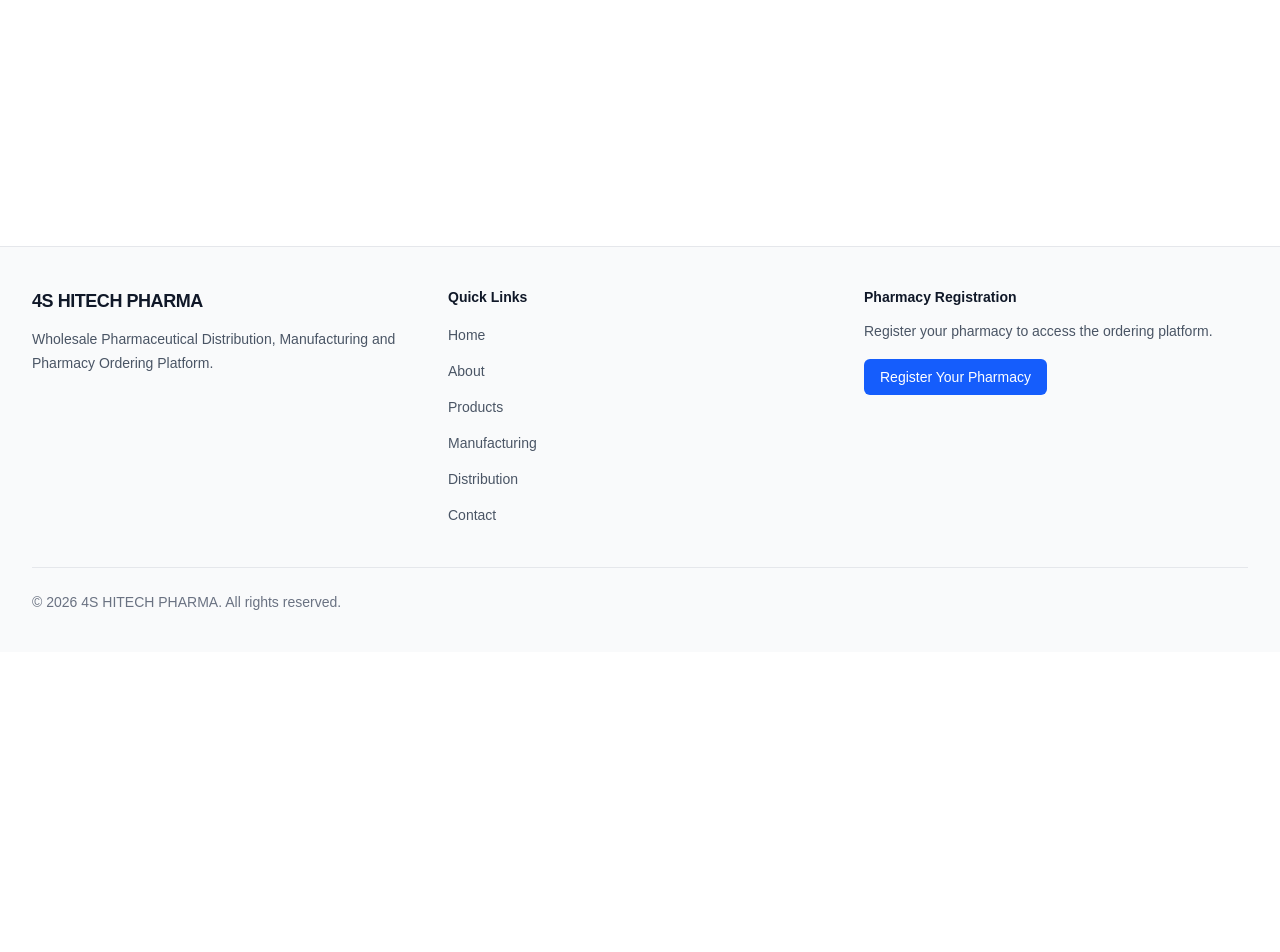
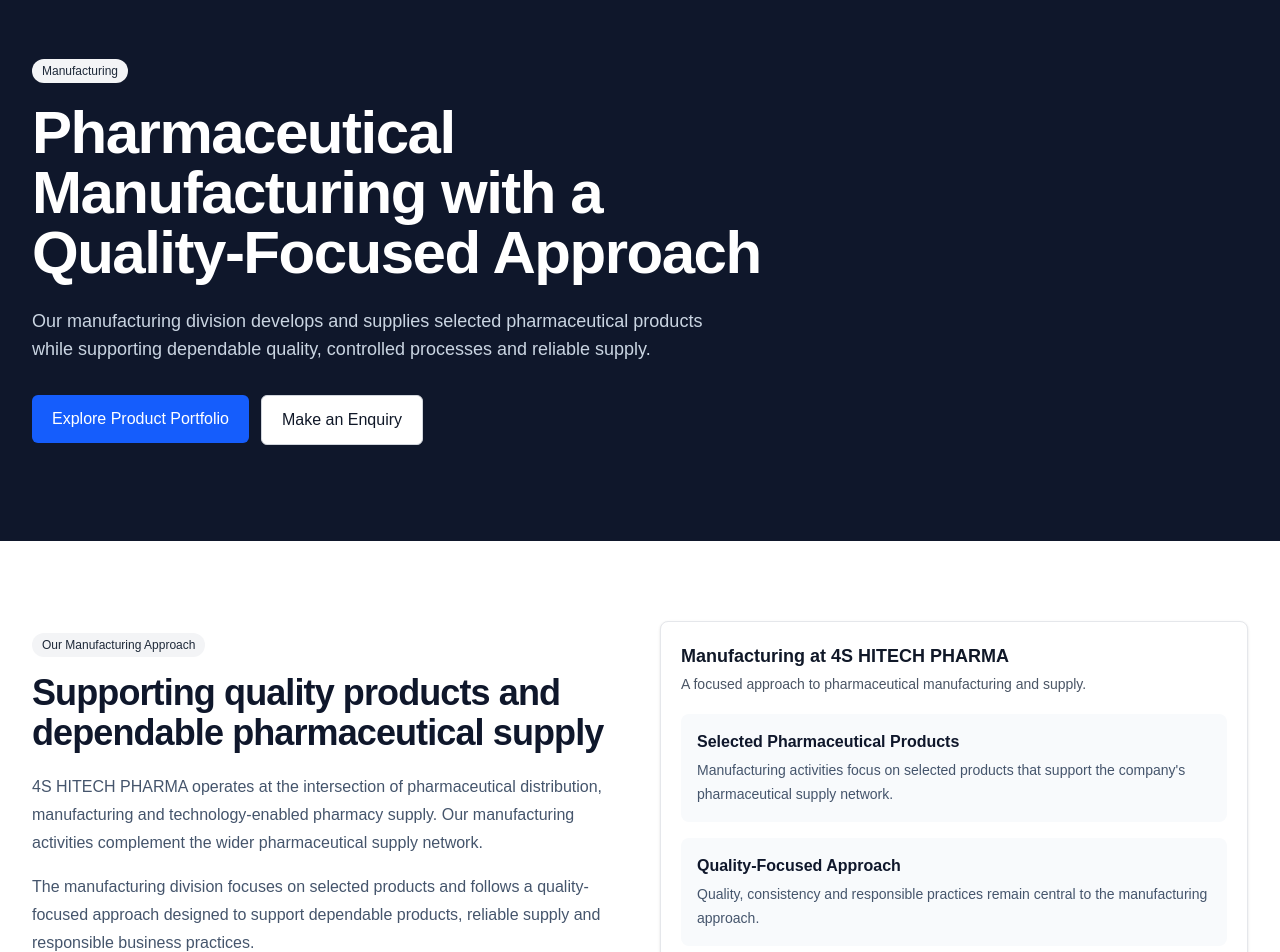
Before and after one commit to SHarshitha11/4s-hitech-pharma, a Next.js app: page /manufacturing in a window 1280 px wide. Shown: the part 148-1100 px from the top of the page. Before the commit the page ends 800 px from the top, so only its background shows below. Built offline with nearby package versions, Linux system fonts and the light colour scheme.

Commit message:
feat: build manufacturing page

```diff
--- a/src/app/(public)/manufacturing/page.tsx
+++ b/src/app/(public)/manufacturing/page.tsx
@@ -1 +1,270 @@
-export default function ManufacturingPage() { return <main><h1>Manufacturing</h1></main>; }
+import Link from "next/link";
+
+import { Badge, Button, Card } from "@/components/ui";
+
+const capabilities = [
+  {
+    title: "Product Development",
+    description:
+      "Development and supply of selected pharmaceutical products with a focus on dependable quality and consistent processes.",
+  },
+  {
+    title: "Controlled Processes",
+    description:
+      "Structured manufacturing processes designed to support quality, consistency and reliable pharmaceutical supply.",
+  },
+  {
+    title: "Quality-Focused Operations",
+    description:
+      "Quality considerations are integrated across manufacturing activities to support dependable products and supply.",
+  },
+  {
+    title: "Reliable Supply",
+    description:
+      "Manufacturing activities support the wider distribution network and help maintain dependable product availability.",
+  },
+];
+
+const qualityApproach = [
+  {
+    title: "Quality",
+    description:
+      "Quality is treated as a core part of the manufacturing and supply approach.",
+  },
+  {
+    title: "Consistency",
+    description:
+      "Controlled and structured processes support consistent manufacturing outcomes.",
+  },
+  {
+    title: "Responsible Practices",
+    description:
+      "Manufacturing activities are approached with responsible business practices and dependable operations.",
+  },
+  {
+    title: "Continuous Improvement",
+    description:
+      "Technology and structured processes support ongoing improvement in pharmaceutical operations.",
+  },
+];
+
+export default function ManufacturingPage() {
+  return (
+    <main className="min-w-0 overflow-x-hidden">
+      {/* Hero Section */}
+      <section className="bg-slate-900 px-4 py-16 text-white sm:px-6 lg:px-8 lg:py-24">
+        <div className="mx-auto w-full max-w-7xl">
+          <div className="max-w-3xl">
+            <Badge>Manufacturing</Badge>
+
+            <h1 className="mt-5 break-words text-4xl font-bold tracking-tight sm:text-5xl lg:text-6xl">
+              Pharmaceutical Manufacturing with a Quality-Focused Approach
+            </h1>
+
+            <p className="mt-6 max-w-2xl break-words text-base leading-7 text-slate-300 sm:text-lg">
+              Our manufacturing division develops and supplies selected
+              pharmaceutical products while supporting dependable quality,
+              controlled processes and reliable supply.
+            </p>
+
+            <div className="mt-8 flex flex-col gap-3 sm:flex-row">
+              <Link href="/products">
+                <Button variant="primary" size="lg">
+                  Explore Product Portfolio
+                </Button>
+              </Link>
+
+              <Link href="/contact">
+                <Button variant="outline" size="lg">
+                  Make an Enquiry
+                </Button>
+              </Link>
+            </div>
+          </div>
+        </div>
+      </section>
+
+      {/* Manufacturing Overview */}
+      <section className="px-4 py-14 sm:px-6 lg:px-8 lg:py-20">
+        <div className="mx-auto w-full max-w-7xl">
+          <div className="grid min-w-0 gap-10 lg:grid-cols-2 lg:items-center">
+            <div className="min-w-0">
+              <Badge>Our Manufacturing Approach</Badge>
+
+              <h2 className="mt-4 break-words text-3xl font-bold tracking-tight text-slate-900 sm:text-4xl">
+                Supporting quality products and dependable pharmaceutical
+                supply
+              </h2>
+
+              <p className="mt-5 break-words leading-7 text-slate-600">
+                4S HITECH PHARMA operates at the intersection of
+                pharmaceutical distribution, manufacturing and
+                technology-enabled pharmacy supply. Our manufacturing
+                activities complement the wider pharmaceutical supply
+                network.
+              </p>
+
+              <p className="mt-4 break-words leading-7 text-slate-600">
+                The manufacturing division focuses on selected products and
+                follows a quality-focused approach designed to support
+                dependable products, reliable supply and responsible business
+                practices.
+              </p>
+            </div>
+
+            <Card
+              title="Manufacturing at 4S HITECH PHARMA"
+              description="A focused approach to pharmaceutical manufacturing and supply."
+            >
+              <div className="mt-5 space-y-4">
+                <div className="rounded-lg bg-slate-50 p-4">
+                  <p className="font-semibold text-slate-900">
+                    Selected Pharmaceutical Products
+                  </p>
+
+                  <p className="mt-1 text-sm leading-6 text-slate-600">
+                    Manufacturing activities focus on selected products that
+                    support the company&apos;s pharmaceutical supply network.
+                  </p>
+                </div>
+
+                <div className="rounded-lg bg-slate-50 p-4">
+                  <p className="font-semibold text-slate-900">
+                    Quality-Focused Approach
+                  </p>
+
+                  <p className="mt-1 text-sm leading-6 text-slate-600">
+                    Quality, consistency and responsible practices remain
+                    central to the manufacturing approach.
+                  </p>
+                </div>
+              </div>
+            </Card>
+          </div>
+        </div>
+      </section>
+
+      {/* Manufacturing Capabilities */}
+      <section className="bg-slate-50 px-4 py-14 sm:px-6 lg:px-8 lg:py-20">
+        <div className="mx-auto w-full max-w-7xl">
+          <div className="mx-auto max-w-3xl text-center">
+            <Badge>Manufacturing Capabilities</Badge>
+
+            <h2 className="mt-4 break-words text-3xl font-bold tracking-tight text-slate-900 sm:text-4xl">
+              Capabilities that support dependable pharmaceutical operations
+            </h2>
+
+            <p className="mt-4 break-words leading-7 text-slate-600">
+              Our manufacturing approach is designed around structured
+              processes, quality-focused operations and dependable supply.
+            </p>
+          </div>
+
+          <div className="mt-10 grid min-w-0 gap-6 sm:grid-cols-2 lg:grid-cols-4">
+            {capabilities.map((capability) => (
+              <Card
+                key={capability.title}
+                title={capability.title}
+                description={capability.description}
+              >
+                <div className="mt-4 text-sm leading-6 text-slate-600">
+                  {capability.description}
+                </div>
+              </Card>
+            ))}
+          </div>
+        </div>
+      </section>
+
+      {/* Quality Approach */}
+      <section className="px-4 py-14 sm:px-6 lg:px-8 lg:py-20">
+        <div className="mx-auto w-full max-w-7xl">
+          <div className="max-w-3xl">
+            <Badge>Quality Approach</Badge>
+
+            <h2 className="mt-4 break-words text-3xl font-bold tracking-tight text-slate-900 sm:text-4xl">
+              Quality and responsible practices across manufacturing
+            </h2>
+
+            <p className="mt-4 break-words leading-7 text-slate-600">
+              We approach manufacturing with an emphasis on quality,
+              consistency, reliable processes and responsible business
+              practices.
+            </p>
+          </div>
+
+          <div className="mt-10 grid min-w-0 gap-6 sm:grid-cols-2">
+            {qualityApproach.map((item) => (
+              <Card
+                key={item.title}
+                title={item.title}
+                description={item.description}
+              >
+                <div className="mt-4 text-sm leading-6 text-slate-600">
+                  {item.description}
+                </div>
+              </Card>
+            ))}
+          </div>
+        </div>
+      </section>
+
+      {/* Product Portfolio CTA */}
+      <section className="bg-slate-900 px-4 py-14 text-white sm:px-6 lg:px-8 lg:py-16">
+        <div className="mx-auto flex w-full max-w-7xl flex-col gap-8 lg:flex-row lg:items-center lg:justify-between">
+          <div className="min-w-0 max-w-3xl">
+            <Badge>Product Portfolio</Badge>
+
+            <h2 className="mt-4 break-words text-3xl font-bold tracking-tight sm:text-4xl">
+              Explore our pharmaceutical product portfolio
+            </h2>
+
+            <p className="mt-4 break-words leading-7 text-slate-300">
+              View the available pharmaceutical products and learn more about
+              the products supplied through 4S HITECH PHARMA.
+            </p>
+          </div>
+
+          <div className="shrink-0">
+            <Link href="/products">
+              <Button variant="primary" size="lg">
+                View Products
+              </Button>
+            </Link>
+          </div>
+        </div>
+      </section>
+
+      {/* Enquiry CTA */}
+      <section className="px-4 py-14 sm:px-6 lg:px-8 lg:py-20">
+        <div className="mx-auto w-full max-w-4xl text-center">
+          <Badge>Manufacturing Enquiry</Badge>
+
+          <h2 className="mt-4 break-words text-3xl font-bold tracking-tight text-slate-900 sm:text-4xl">
+            Have a pharmaceutical manufacturing enquiry?
+          </h2>
+
+          <p className="mx-auto mt-4 max-w-2xl break-words leading-7 text-slate-600">
+            Contact 4S HITECH PHARMA to discuss your requirements and learn
+            more about our manufacturing and pharmaceutical supply
+            capabilities.
+          </p>
+
+          <div className="mt-8 flex flex-col justify-center gap-3 sm:flex-row">
+            <Link href="/contact">
+              <Button variant="primary" size="lg">
+                Contact Us
+              </Button>
+            </Link>
+
+            <Link href="/register-pharmacy">
+              <Button variant="outline" size="lg">
+                Register Your Pharmacy
+              </Button>
+            </Link>
+          </div>
+        </div>
+      </section>
+    </main>
+  );
+}
```
Also changed, not shown: 2 other files (tests, documents, lock files or other folders).
